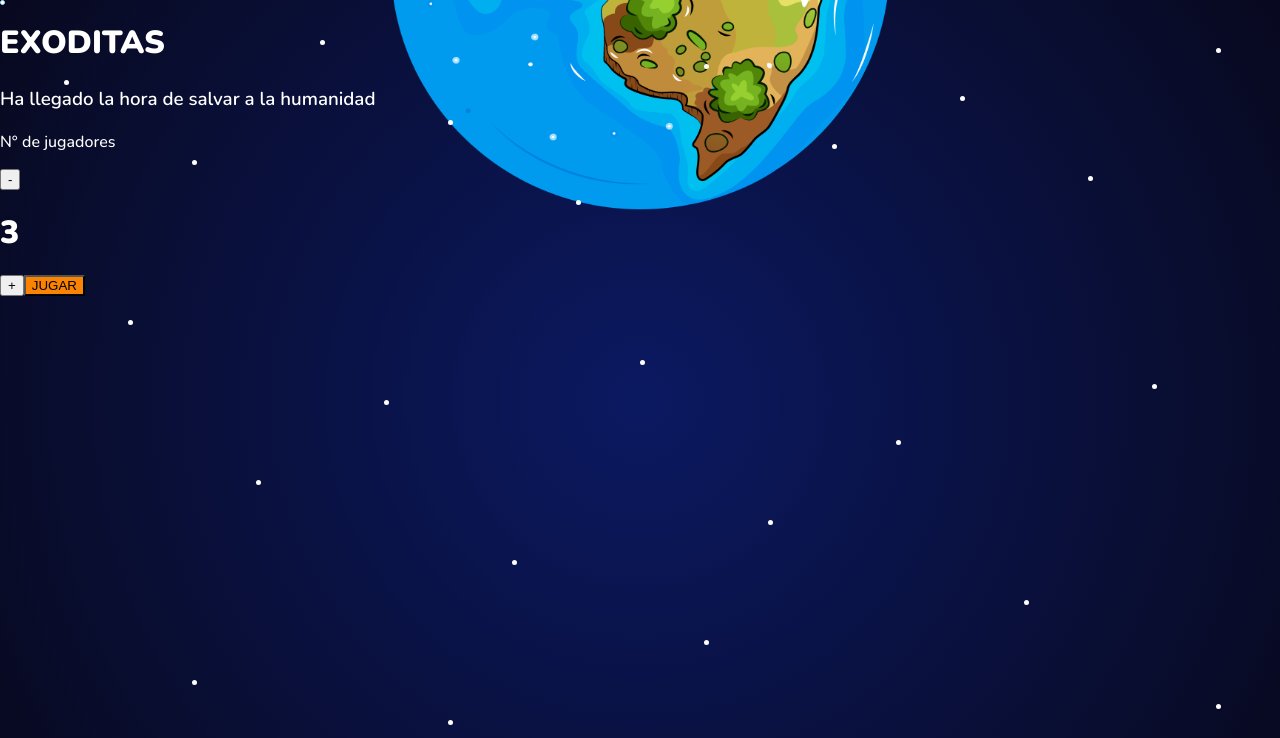
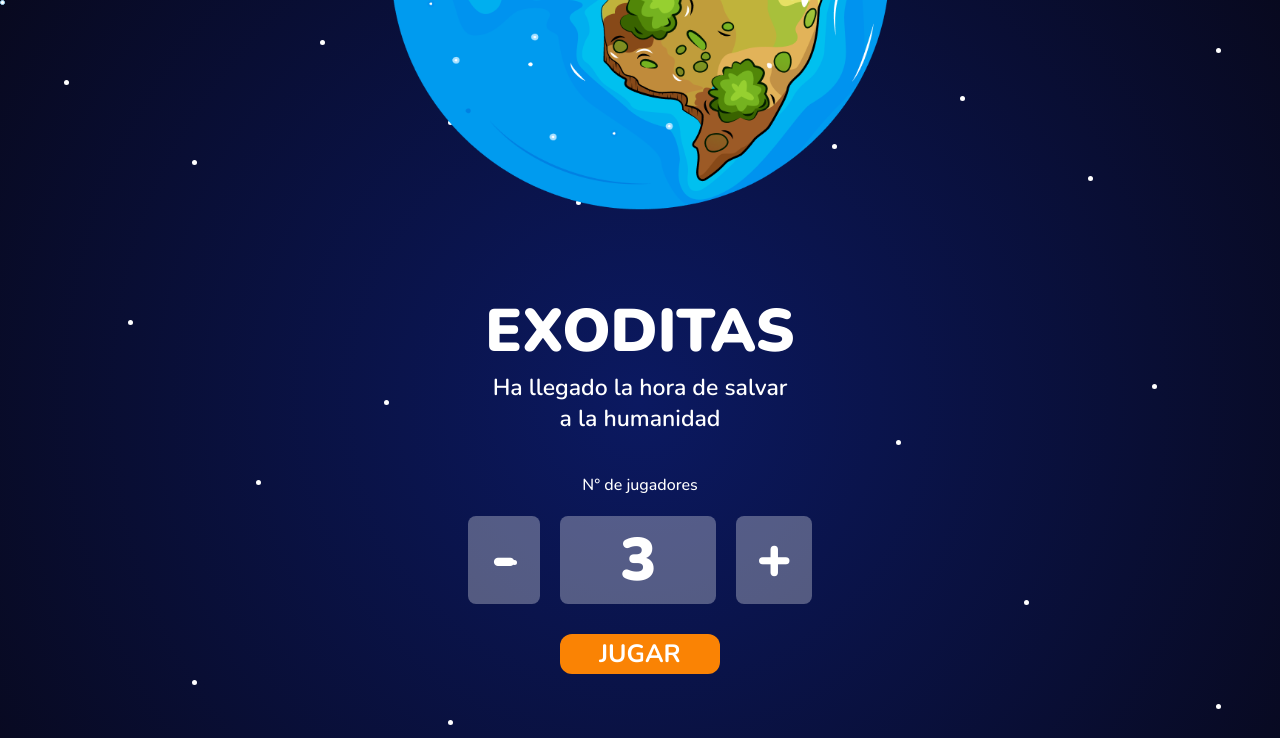
Before and after one commit to emydorado/EXODO-A-NOVATERRA, a React (Vite) app: page / in a window 1280 px wide. Shown: the top 738 px of the page. Built offline with nearby package versions, Linux system fonts and the light colour scheme.

Commit message:
dashboard y challenge check

```diff
--- a/src/App.css
+++ b/src/App.css
@@ -1,25 +1,32 @@
 h1 {
 	font-family: 'Nunito', sans-serif;
 	font-weight: 900;
+	font-size: 60px;
 	color: rgb(255, 255, 255);
+	margin: 0;
 }
 
 h2 {
 	font-family: 'Nunito', sans-serif;
 	font-weight: 800;
+	font-size: 50px;
 	color: rgb(255, 255, 255);
+	margin: 0;
 }
 
 h3 {
 	font-family: 'Nunito', sans-serif;
 	font-weight: 600;
+	font-size: 23px;
 	color: rgb(255, 255, 255);
+	margin: 0;
 }
 
 p {
 	font-family: 'Nunito', sans-serif;
 	font-weight: 500;
 	color: rgb(255, 255, 255);
+	margin: 0;
 }
 
 body {
@@ -33,6 +40,7 @@ body {
 }
 
 body::after {
+	z-index: 0;
 	content: '';
 	position: absolute;
 	top: 0;
@@ -44,6 +52,6 @@ body::after {
 	background: white;
 	box-shadow: 5vw 10vh white, 15vw 20vh white, 25vw 5vh white, 35vw 15vh white, 45vw 25vh white, 55vw 8vh white,
 		65vw 18vh white, 75vw 12vh white, 85vw 22vh white, 95vw 6vh white, 10vw 40vh white, 20vw 60vh white, 30vw 50vh white,
-		40vw 70vh white, 50vw 45vh white, 60vw 65vh white, 70vw 55vh white, 80vw 75vh white, 90vw 48vh white,
-		15vw 85vh white, 35vw 90vh white, 55vw 80vh white, 75vw 95vh white, 95vw 88vh white;
+		40vw 70vh white, 70vw 55vh white, 80vw 75vh white, 90vw 48vh white, 15vw 85vh white, 35vw 90vh white,
+		55vw 80vh white, 75vw 95vh white, 95vw 88vh white;
 }
--- a/src/App.jsx
+++ b/src/App.jsx
@@ -8,7 +8,6 @@ import Challenge from './pages/Challenge';
 import Offers from './pages/Offers';
 import BuildingShop from './pages/BuildingShop';
 import Events from './pages/Event';
-
 import './App.css';
 
 function App() {
@@ -16,14 +15,14 @@ function App() {
 		<BrowserRouter>
 			<Routes>
 				<Route path='/' element={<Dashboard />} />
-				<Route path='/StageOne' element={<StageOne />} />
-				<Route path='/StageTwo' element={<StageTwo />} />
-				<Route path='/StageThree' element={<StageThree />} />
-				<Route path='/StageFour' element={<StageFour />} />
-				<Route path='/Challenge' element={<Challenge />} />
-				<Route path='/Offers' element={<Offers />} />
-				<Route path='/BuildingShop' element={<BuildingShop />} />
-				<Route path='/Events' element={<Events />} />
+				<Route path='/stageOne' element={<StageOne />} />
+				<Route path='/stageTwo' element={<StageTwo />} />
+				<Route path='/stageThree' element={<StageThree />} />
+				<Route path='/stageFour' element={<StageFour />} />
+				<Route path='/challenge' element={<Challenge />} />
+				<Route path='/offers' element={<Offers />} />
+				<Route path='/buildingShop' element={<BuildingShop />} />
+				<Route path='/events' element={<Events />} />
 			</Routes>
 		</BrowserRouter>
 	);
--- a/src/pages/Challenge.jsx
+++ b/src/pages/Challenge.jsx
@@ -1,5 +1,44 @@
+import { useLocation } from 'react-router-dom';
+import novaterra from '../assets/novaterra.png';
+import { useEffect, useState } from 'react';
+import { useNavigate } from 'react-router-dom';
+import './challenge.css';
+
 const Challenge = () => {
-	return <></>;
+	const navigate = useNavigate();
+	const location = useLocation();
+	const players = location.state?.players || 3;
+	const [isLeaving, setIsLeaving] = useState(false);
+
+	const numberChallenge = () => {
+		if (players === 3) return 400;
+		if (players === 4 || players === 5) return 550;
+		return 700;
+	};
+
+	useEffect(() => {
+		const fadeTimer = setTimeout(() => setIsLeaving(true), 2000);
+		const navTimer = setTimeout(() => {
+			navigate('/stageOne', { state: { players } });
+		}, 2500);
+
+		return () => {
+			clearTimeout(fadeTimer);
+			clearTimeout(navTimer);
+		};
+	}, [navigate, players]);
+	return (
+		<div id='challenge' className={isLeaving ? 'fade-out' : ''}>
+			<img src={novaterra} alt='earth' className='planet' />
+			<div className='text-challenge'>
+				<h3>Deben salvar a</h3>
+				<div className='humans'>
+					<h2>{numberChallenge()}</h2>
+					<h2>HUMANOS</h2>
+				</div>
+			</div>
+		</div>
+	);
 };
 
 export default Challenge;
--- a/src/pages/Dashboard.css
+++ b/src/pages/Dashboard.css
@@ -1,10 +1,27 @@
+#dashboard {
+	display: flex;
+	flex-direction: column;
+	align-items: center;
+}
+
 .play-btn {
+	z-index: 100;
 	background-color: #fa8304;
+	border-radius: 12px;
+	height: 40px;
+	width: 160px;
+	border: none;
+	font-family: 'Nunito', sans-serif;
+	font-size: 25px;
+	font-weight: 700;
+	color: white;
+	margin-top: 30px;
 }
 
 .planet {
 	width: 500px;
 	height: 500px;
+	z-index: 100;
 }
 
 .planet-top {
@@ -20,3 +37,74 @@
 	left: 50%;
 	transform: translateX(-50%);
 }
+
+.players-content {
+	display: flex;
+	flex-direction: column;
+	justify-content: center;
+	align-items: center;
+	max-width: 300px;
+	margin-top: 290px;
+}
+
+.players-content h3 {
+	text-align: center;
+	margin-bottom: 40px;
+}
+
+.players-content p {
+	margin-bottom: 20px;
+}
+
+.players-number {
+	display: flex;
+	align-items: center;
+	gap: 20px;
+}
+
+.players-number button {
+	background-color: rgba(255, 255, 255, 0.3);
+	border: none;
+	border-radius: 8px;
+	padding-top: 1px;
+	padding-bottom: 5px;
+	padding-right: 20px;
+	padding-left: 20px;
+	font-family: 'Nunito', sans-serif;
+	font-size: 60px;
+	font-weight: 900;
+	color: white;
+	display: flex;
+	flex-direction: column;
+	align-items: center;
+	justify-content: center;
+	transition: ease 3ms;
+}
+
+.players-number button:hover {
+	background-color: rgba(255, 255, 255, 0.719);
+}
+
+.players-number .minus {
+	padding-right: 23px;
+	padding-left: 23px;
+}
+
+.players-number h1 {
+	background-color: rgba(255, 255, 255, 0.3);
+	border: none;
+	border-radius: 8px;
+	padding-top: 3px;
+	padding-bottom: 3px;
+	padding-right: 60px;
+	padding-left: 60px;
+	font-family: 'Nunito', sans-serif;
+	font-size: 60px;
+	font-weight: 900;
+	color: white;
+	display: flex;
+	flex-direction: column;
+	align-items: center;
+	justify-content: center;
+	transition: ease 3ms;
+}
--- a/src/pages/Dashboard.jsx
+++ b/src/pages/Dashboard.jsx
@@ -1,20 +1,49 @@
 import './Dashboard.css';
+import { useState } from 'react';
 import earth from '../assets/earth.png';
 import novaterra from '../assets/novaterra.png';
+import { useNavigate } from 'react-router-dom';
 
 const Dashboard = () => {
+	const navigate = useNavigate();
+	const [players, setPlayers] = useState(3); // valor inicial = mínimo
+
+	const decrease = () => {
+		if (players > 3) {
+			setPlayers(players - 1);
+		}
+	};
+
+	const increase = () => {
+		if (players < 8) {
+			setPlayers(players + 1);
+		}
+	};
+
+	const goToChallenge = () => {
+		navigate('/challenge', { state: { players } });
+	};
+
 	return (
-		<>
+		<div id='dashboard'>
 			<img src={earth} alt='earth' className='planet planet-top' />
-			<h1>EXODITAS</h1>
-			<h3>Ha llegado la hora de salvar a la humanidad</h3>
-			<p>N° de jugadores</p>
-			<button>-</button>
-			<h1>3</h1>
-			<button>+</button>
-			<button className='play-btn'>JUGAR</button>
+			<div className='players-content'>
+				<h1>EXODITAS</h1>
+				<h3>Ha llegado la hora de salvar a la humanidad</h3>
+				<p>N° de jugadores</p>
+				<div className='players-number'>
+					<button className='minus' onClick={decrease}>
+						-
+					</button>
+					<h1>{players}</h1>
+					<button onClick={increase}>+</button>
+				</div>
+				<button className='play-btn' onClick={goToChallenge}>
+					JUGAR
+				</button>
+			</div>
 			<img src={novaterra} alt='earth' className='planet planet-bottom' />
-		</>
+		</div>
 	);
 };
 
--- /dev/null
+++ b/src/pages/challenge.css
@@ -0,0 +1,45 @@
+#challenge {
+	position: relative;
+	min-height: 100vh;
+	overflow: hidden;
+	background: radial-gradient(circle at center, #0b1961 20%, #08091f 100%);
+	transition: opacity 0.5s ease, transform 0.5s ease;
+	opacity: 1;
+}
+
+#challenge.fade-out {
+	opacity: 0;
+	transform: scale(0.95); /* opcional: achicar un poco */
+}
+
+#challenge .planet {
+	position: absolute;
+	bottom: 25vh; /* “recorta” el planeta por la mitad */
+	left: 50%;
+	transform: translateX(-50%);
+	width: 120vw; /* más ancho que la pantalla para que llene bien */
+	height: auto;
+	z-index: 1;
+	pointer-events: none;
+}
+
+/* Texto centrado por encima */
+#challenge .text-challenge {
+	position: absolute;
+	top: 48%; /* ajusta 45–50% según tu gusto */
+	left: 50%;
+	transform: translate(-50%, -50%);
+	z-index: 2;
+	color: #fff;
+	text-align: center;
+	display: flex;
+	flex-direction: column;
+	gap: 0.25rem;
+}
+
+#challenge .humans {
+	display: flex;
+	gap: 0.5rem;
+	align-items: baseline;
+	justify-content: center;
+}
```
